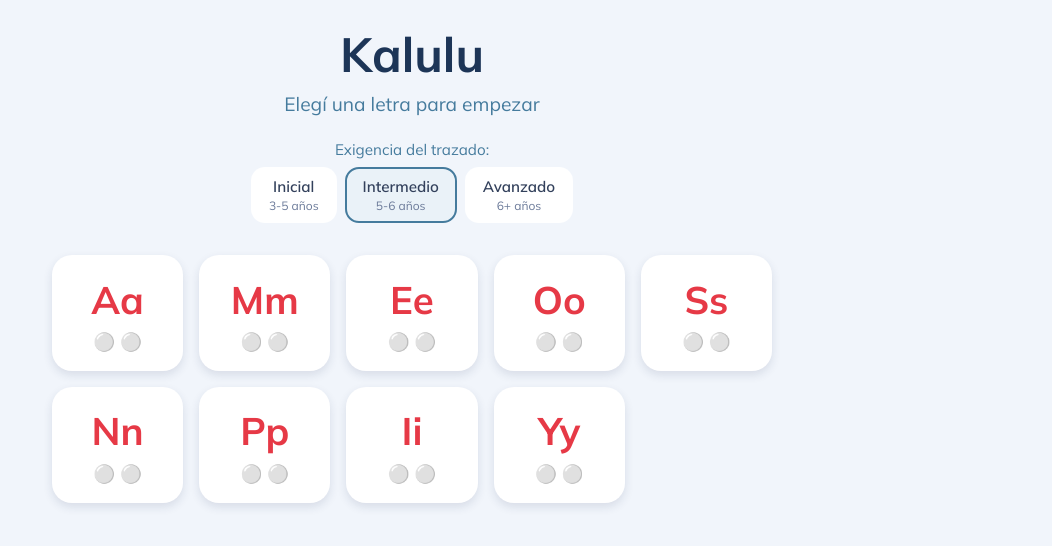
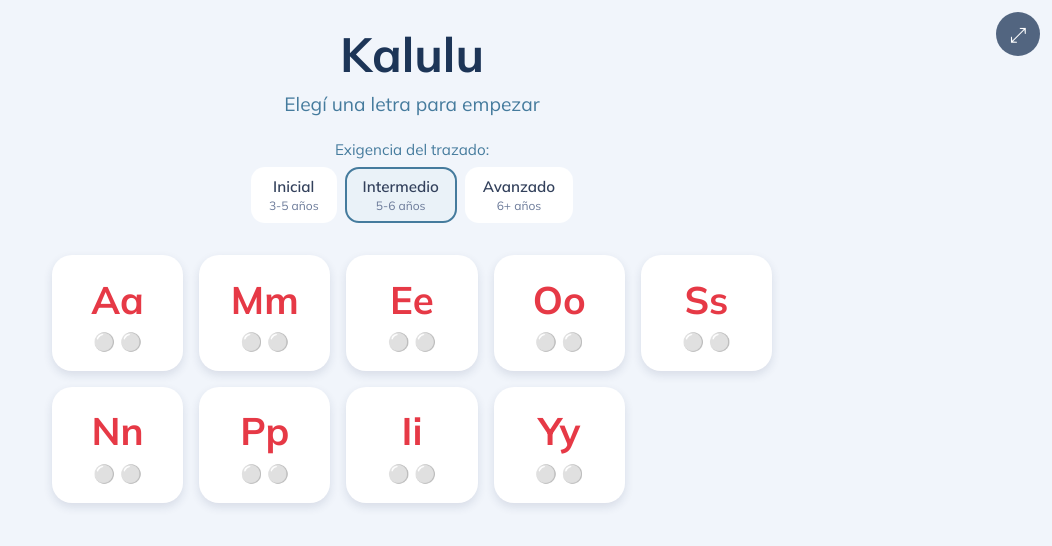
Before and after one commit to beretienot/kalulu-handwritting, a React (Vite) app: page / in a window 1280 px wide. Shown: the top 546 px of the page, without its empty margins (228-1280 px from the left). Built offline with nearby package versions, Linux system fonts and the light colour scheme.

Commit message:
Add fullscreen functionality and celebration effects
- Implement FullscreenButton component for toggling fullscreen mode.
- Enhance TracingCanvas with celebration animations and audio feedback upon scoring.
- Introduce CSS styles for celebration effects in TracingCanvas.

```diff
--- a/src/App.tsx
+++ b/src/App.tsx
@@ -3,37 +3,42 @@ import { letterUnits } from "./content/letterUnits";
 import { Home } from "./pages/Home";
 import { ReadingPage } from "./pages/ReadingPage";
 import { WritingPage } from "./pages/WritingPage";
+import { FullscreenButton } from "./components/FullscreenButton";
 
 type View = { screen: "home" } | { screen: "lectura" | "escritura"; unitId: string };
 
 function App() {
   const [view, setView] = useState<View>({ screen: "home" });
 
+  let screen;
   if (view.screen === "lectura") {
     const unit = letterUnits.find((u) => u.id === view.unitId);
-    if (!unit) return null;
-    return (
+    screen = unit ? (
       <ReadingPage
         unit={unit}
         onBack={() => setView({ screen: "home" })}
         onContinue={() => setView({ screen: "escritura", unitId: unit.id })}
       />
-    );
-  }
-
-  if (view.screen === "escritura") {
+    ) : null;
+  } else if (view.screen === "escritura") {
     const unit = letterUnits.find((u) => u.id === view.unitId);
-    if (!unit) return null;
-    return (
+    screen = unit ? (
       <WritingPage
         unit={unit}
         onBack={() => setView({ screen: "lectura", unitId: unit.id })}
         onFinish={() => setView({ screen: "home" })}
       />
-    );
+    ) : null;
+  } else {
+    screen = <Home onSelectUnit={(unitId) => setView({ screen: "lectura", unitId })} />;
   }
 
-  return <Home onSelectUnit={(unitId) => setView({ screen: "lectura", unitId })} />;
+  return (
+    <>
+      {screen}
+      <FullscreenButton />
+    </>
+  );
 }
 
 export default App;
--- a/src/audio/playSound.ts
+++ b/src/audio/playSound.ts
@@ -70,6 +70,14 @@ export async function playSound(text: string, audioId?: string): Promise<void> {
   speakWithSynthesis(text);
 }
 
+const CELEBRATION_PHRASES = ["¡Muy bien!", "¡Excelente!", "¡Genial!", "¡Perfecto!", "¡Así se hace!", "¡Bravo!"];
+
+/** Felicita al alumno en voz alta con una frase al azar (ej. al aprobar un trazo). */
+export function playCelebration(): void {
+  const phrase = CELEBRATION_PHRASES[Math.floor(Math.random() * CELEBRATION_PHRASES.length)];
+  speakWithSynthesis(phrase);
+}
+
 // No tenemos datos reales de alineación fonema-audio (ni de los archivos grabados ni
 // de la síntesis de voz), así que aproximamos el resaltado avanzando fonema por fonema
 // (no letra por letra: los dígrafos como "ch", "ll", "rr" cuentan como uno solo) a un
--- a/src/canvas/TracingCanvas.css
+++ b/src/canvas/TracingCanvas.css
@@ -59,3 +59,70 @@
 .tracing-canvas__score--good {
   color: #2a9d8f;
 }
+
+.tracing-canvas__celebrate {
+  display: inline-block;
+  animation: tracing-celebrate-pop 0.5s ease-out;
+}
+
+@keyframes tracing-celebrate-pop {
+  0% {
+    transform: scale(0.3) rotate(-15deg);
+    opacity: 0;
+  }
+  60% {
+    transform: scale(1.3) rotate(10deg);
+    opacity: 1;
+  }
+  100% {
+    transform: scale(1) rotate(0deg);
+  }
+}
+
+.tracing-canvas__celebration-overlay {
+  position: absolute;
+  inset: 0;
+  display: flex;
+  align-items: center;
+  justify-content: center;
+  background: rgba(42, 157, 143, 0.22);
+  border-radius: 6px;
+  pointer-events: none;
+  animation: tracing-overlay-fade 1.9s ease-out forwards;
+}
+
+.tracing-canvas__celebration-star {
+  font-size: 5rem;
+  filter: drop-shadow(0 4px 10px rgba(0, 0, 0, 0.25));
+  animation: tracing-star-burst 0.7s cubic-bezier(0.34, 1.56, 0.64, 1);
+}
+
+@keyframes tracing-star-burst {
+  0% {
+    transform: scale(0) rotate(-40deg);
+    opacity: 0;
+  }
+  70% {
+    transform: scale(1.25) rotate(12deg);
+    opacity: 1;
+  }
+  100% {
+    transform: scale(1) rotate(0deg);
+    opacity: 1;
+  }
+}
+
+@keyframes tracing-overlay-fade {
+  0% {
+    opacity: 0;
+  }
+  15% {
+    opacity: 1;
+  }
+  80% {
+    opacity: 1;
+  }
+  100% {
+    opacity: 0;
+  }
+}
--- a/src/canvas/TracingCanvas.tsx
+++ b/src/canvas/TracingCanvas.tsx
@@ -1,6 +1,6 @@
 import { useEffect, useRef, useState } from "react";
 import { CANVAS_HEIGHT, CANVAS_WIDTH, drawGlyph, drawRuledBackground, ensureFontsLoaded, scoreTracing } from "./tracingScore";
-import { playSound } from "../audio/playSound";
+import { playCelebration, playSound } from "../audio/playSound";
 import { getDifficultySettings } from "../lib/difficulty";
 import "./TracingCanvas.css";
 
@@ -26,6 +26,7 @@ export function TracingCanvas({ target, audioId, showGuide = true, onScored }: T
   const drawingRef = useRef(false);
   const hasInkRef = useRef(false);
   const [score, setScore] = useState<number | null>(null);
+  const [celebrating, setCelebrating] = useState(false);
   const passScore = getDifficultySettings().passScore;
 
   useEffect(() => {
@@ -99,10 +100,24 @@ export function TracingCanvas({ target, audioId, showGuide = true, onScored }: T
     if (!inkCanvas || !hasInkRef.current) return;
     const result = await scoreTracing(target, inkCanvas);
     setScore(result);
-    onScored?.(result);
-    if (result >= getDifficultySettings().passScore) {
-      playSound(target, audioId);
+
+    if (result < getDifficultySettings().passScore) {
+      onScored?.(result);
+      return;
     }
+
+    // Al aprobar: primero el sonido de la letra/palabra, después la felicitación, y
+    // recién ahí se avisa al padre (onScored) — si avisáramos antes, este componente
+    // se reemplaza enseguida por el de la siguiente repetición y nunca se llega a ver
+    // el festejo. Cada llamada a la síntesis de voz cancela la anterior, así que van
+    // encadenadas con una pequeña pausa entre una y otra.
+    setCelebrating(true);
+    playSound(target, audioId);
+    window.setTimeout(() => playCelebration(), 900);
+    window.setTimeout(() => {
+      setCelebrating(false);
+      onScored?.(result);
+    }, 1900);
   }
 
   return (
@@ -119,6 +134,11 @@ export function TracingCanvas({ target, audioId, showGuide = true, onScored }: T
           onPointerUp={handlePointerUp}
           onPointerLeave={handlePointerUp}
         />
+        {celebrating && (
+          <div className="tracing-canvas__celebration-overlay">
+            <span className="tracing-canvas__celebration-star">⭐</span>
+          </div>
+        )}
       </div>
       <div className="tracing-canvas__controls">
         <button type="button" onClick={clearInk} className="tracing-canvas__button tracing-canvas__button--secondary">
@@ -129,7 +149,14 @@ export function TracingCanvas({ target, audioId, showGuide = true, onScored }: T
         </button>
         {score !== null && (
           <span className={`tracing-canvas__score ${score >= passScore ? "tracing-canvas__score--good" : ""}`}>
-            {score >= passScore ? "¡Muy bien!" : "Probá de nuevo"} ({score}%)
+            {score >= passScore ? (
+              <>
+                <span className="tracing-canvas__celebrate">🎉</span> ¡Muy bien!
+              </>
+            ) : (
+              "Probá de nuevo"
+            )}{" "}
+            ({score}%)
           </span>
         )}
       </div>
--- /dev/null
+++ b/src/components/FullscreenButton.css
@@ -0,0 +1,18 @@
+.fullscreen-button {
+  position: fixed;
+  top: 0.75rem;
+  right: 0.75rem;
+  z-index: 1000;
+  width: 2.75rem;
+  height: 2.75rem;
+  border-radius: 50%;
+  border: none;
+  background: rgba(29, 53, 87, 0.75);
+  color: #fff;
+  font-size: 1.3rem;
+  line-height: 1;
+  display: flex;
+  align-items: center;
+  justify-content: center;
+  cursor: pointer;
+}
--- /dev/null
+++ b/src/components/FullscreenButton.tsx
@@ -0,0 +1,41 @@
+import { useEffect, useState } from "react";
+import "./FullscreenButton.css";
+
+const SUPPORTS_FULLSCREEN = typeof document !== "undefined" && typeof document.documentElement.requestFullscreen === "function";
+
+export function FullscreenButton() {
+  const [isFullscreen, setIsFullscreen] = useState(() => !!document.fullscreenElement);
+
+  useEffect(() => {
+    function handleChange() {
+      setIsFullscreen(!!document.fullscreenElement);
+    }
+    document.addEventListener("fullscreenchange", handleChange);
+    return () => document.removeEventListener("fullscreenchange", handleChange);
+  }, []);
+
+  async function toggleFullscreen() {
+    try {
+      if (document.fullscreenElement) {
+        await document.exitFullscreen();
+      } else {
+        await document.documentElement.requestFullscreen();
+      }
+    } catch {
+      // Algunos navegadores/dispositivos pueden rechazar el pedido de pantalla completa.
+    }
+  }
+
+  if (!SUPPORTS_FULLSCREEN) return null;
+
+  return (
+    <button
+      className="fullscreen-button"
+      onClick={toggleFullscreen}
+      aria-label={isFullscreen ? "Salir de pantalla completa" : "Pantalla completa"}
+      title={isFullscreen ? "Salir de pantalla completa" : "Pantalla completa"}
+    >
+      {isFullscreen ? "⤡" : "⤢"}
+    </button>
+  );
+}
```
